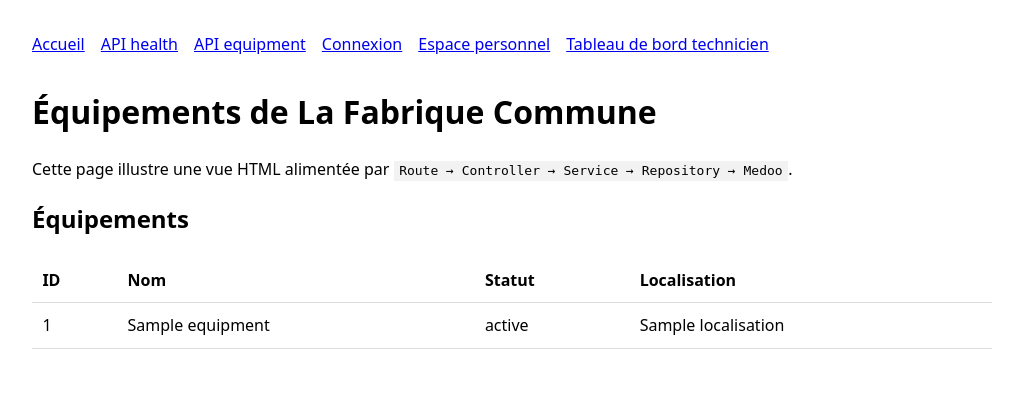
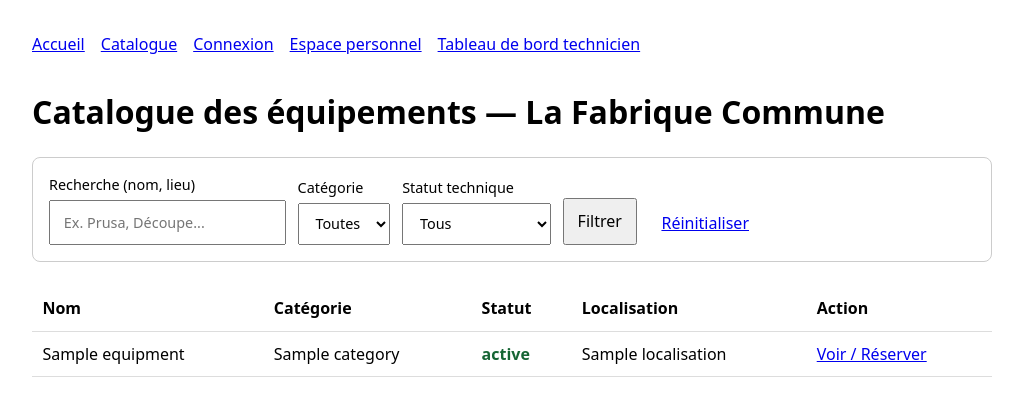
Before and after one commit to matthieu-debaisieux/Repairlab, a PHP site: template files/backend/templates/home.php in a window 1280 px wide. Shown: the top 416 px of the page, without its empty margins (128-1151 px from the left). Run offline with PHP 8.4, Linux system fonts and the light colour scheme; the template is opened without the code that fills it: most values are stand-ins (such as "Sample title", 1, 10 or a date in 2020); data that the repository does not hold is empty.

Commit message:
Filtrer le catalogue et sécuriser les réservations | tâche vitrine et le catalogue
Ajoute les catégories au catalogue, améliore l’affichage et permet de filtrer les équipements par recherche, catégorie et statut. Les réservations via le formulaire HTML vérifient désormais le jeton CSRF.

```diff
--- a/files/backend/src/Controller/EquipmentController.php
+++ b/files/backend/src/Controller/EquipmentController.php
@@ -38,9 +38,13 @@ final class EquipmentController
 
         $flashError = $this->session->pullFlash('error');
         $flashSuccess = $this->session->pullFlash('success');
+        $categories = $this->service->categories();
+
+        $statusCode = $error !== null ? 422 : 200;
 
         return $this->renderer->render($response, 'home', [
             'equipment' => $equipment,
+            'categories' => $categories,
             'filters' => [
                 'q' => is_string($filters['q'] ?? null) ? trim($filters['q']) : '',
                 'category' => is_string($filters['category'] ?? null) ? trim($filters['category']) : '',
@@ -49,7 +53,7 @@ final class EquipmentController
             'error' => $error,
             'flashError' => $flashError,
             'flashSuccess' => $flashSuccess,
-        ], $error !== null ? 422 : 200);
+        ], $statusCode);
     }
 
     public function apiIndex(
--- a/files/backend/templates/home.php
+++ b/files/backend/templates/home.php
@@ -1,54 +1,58 @@
 <?php
-/** @var array $equipment */
+/** @var array<int, array<string, mixed>> $equipment */
+/** @var array{q?: string, category?: string, status?: string} $filters */
+/** @var array<int, array<string, mixed>> $categories */
 /** @var ?string $error */
+/** @var ?string $flashError */
+/** @var ?string $flashSuccess */
+
+$filters = $filters ?? ['q' => '', 'category' => '', 'status' => ''];
+$categories = $categories ?? [];
+$error = $error ?? null;
+$flashError = $flashError ?? null;
+$flashSuccess = $flashSuccess ?? null;
+$qValue = (string) ($filters['q'] ?? '');
+$categoryValue = (string) ($filters['category'] ?? '');
+$statusValue = (string) ($filters['status'] ?? '');
 ?>
+
+
 <!doctype html>
 <html lang="fr">
 <head>
     <meta charset="utf-8">
     <meta name="viewport" content="width=device-width, initial-scale=1">
-    <title>Starter Slim + Medoo</title>
+    <title>Catalogue — La Fabrique Commune</title>
     <style>
         body { font-family: system-ui, sans-serif; max-width: 960px; margin: 2rem auto; padding: 0 1rem; line-height: 1.5; }
-        nav { display: flex; gap: 1rem; margin-bottom: 2rem; }
-        form { display: grid; gap: .75rem; max-width: 420px; padding: 1rem; border: 1px solid #ccc; border-radius: .5rem; }
-        input, select, button { padding: .65rem; font: inherit; }
+        nav { display: flex; flex-wrap: wrap; gap: 1rem; margin-bottom: 2rem; }
+        form.filters { display: flex; flex-wrap: wrap; gap: .75rem; align-items: end; padding: 1rem; border: 1px solid #ccc; border-radius: .5rem; margin-bottom: 1.5rem; }
+        form.filters label { display: flex; flex-direction: column; gap: .25rem; font-size: .9rem; }
+        input, select, button, a.btn { padding: .6rem .8rem; font: inherit; }
         table { width: 100%; border-collapse: collapse; margin-top: 1rem; }
         th, td { border-bottom: 1px solid #ddd; padding: .65rem; text-align: left; }
-        .error { padding: .75rem; border: 1px solid currentColor; }
-        code { background: #f2f2f2; padding: .15rem .35rem; }
+        .error { padding: .75rem; border: 1px solid #b91c1c; color: #991b1b; background: #fef2f2; border-radius: .375rem; }
+        .success { padding: .75rem; border: 1px solid #15803d; color: #166534; background: #f0fdf4; border-radius: .375rem; }
+        .badge-hs { color: #991b1b; font-weight: 600; }
+        .badge-ok { color: #166534; font-weight: 600; }
     </style>
 </head>
 <body>
 <nav>
     <a href="/">Accueil</a>
-    <a href="/api/health">API health</a>
-    <a href="/api/equipment">API equipment</a>
+    <a href="/equipements">Catalogue</a>
     <a href="/login">Connexion</a>
     <a href="/mon-espace">Espace personnel</a>
     <a href="/technicien">Tableau de bord technicien</a>
 </nav>
 
-<h1>Équipements de La Fabrique Commune</h1>
+<h1>Catalogue des équipements — La Fabrique Commune</h1>
 
-<p>
-    Cette page illustre une vue HTML alimentée par
-    <code>Route → Controller → Service → Repository → Medoo</code>.
-</p>
 <?php if ($error !== null): ?>
     <p class="error" role="alert">
         <?= htmlspecialchars($error, ENT_QUOTES | ENT_SUBSTITUTE, 'UTF-8') ?>
     </p>
 <?php endif; ?>
-
-<?php
-/** @var array $equipment */
-/** @var ?string $error */
-/** @var ?string $flashError */
-/** @var ?string $flashSuccess */
-$flashError = $flashError ?? null;
-$flashSuccess = $flashSuccess ?? null;
-?>
 
 <?php if (!empty($flashError)): ?>
     <p class="error" role="alert">
@@ -62,20 +66,76 @@ $flashSuccess = $flashSuccess ?? null;
     </p>
 <?php endif; ?>
 
-<h2>Équipements</h2>
+<form class="filters" method="get" action="/equipements">
+    <label>
+        Recherche (nom, lieu)
+        <input type="search" name="q" value="<?= htmlspecialchars($qValue, ENT_QUOTES | ENT_SUBSTITUTE, 'UTF-8') ?>" placeholder="Ex. Prusa, Découpe...">
+    </label>
 
+    <label>
+        Catégorie
+        <select name="category">
+            <option value="">Toutes</option>
+            <?php foreach ($categories as $cat): ?>
+                <?php
+                $catId = (string) ($cat['id_categorie'] ?? $cat['id'] ?? '');
+                $catLabel = (string) ($cat['libelle'] ?? $cat['name'] ?? '');
+                ?>
+                <option value="<?= htmlspecialchars($catId, ENT_QUOTES | ENT_SUBSTITUTE, 'UTF-8') ?>"
+                    <?= $categoryValue === $catId ? 'selected' : '' ?>>
+                    <?= htmlspecialchars($catLabel, ENT_QUOTES | ENT_SUBSTITUTE, 'UTF-8') ?>
+                </option>
+            <?php endforeach; ?>
+        </select>
+    </label>
+
+    <label>
+        Statut technique
+        <select name="status">
+            <option value="">Tous</option>
+            <option value="EN_SERVICE" <?= $statusValue === 'EN_SERVICE' ? 'selected' : '' ?>>EN_SERVICE</option>
+            <option value="HORS_SERVICE" <?= $statusValue === 'HORS_SERVICE' ? 'selected' : '' ?>>HORS_SERVICE</option>
+        </select>
+    </label>
+
+    <button type="submit">Filtrer</button>
+    <a class="btn" href="/equipements">Réinitialiser</a>
+</form>
+
+<?php if (empty($equipment)): ?>
+    <p>Aucun équipement ne correspond aux critères sélectionnés.</p>
+<?php else: ?>
     <table>
-    <thead><tr><th>ID</th><th>Nom</th><th>Statut</th><th>Localisation</th></tr></thead>
+        <thead>
+        <tr>
+            <th>Nom</th>
+            <th>Catégorie</th>
+            <th>Statut</th>
+            <th>Localisation</th>
+            <th>Action</th>
+        </tr>
+        </thead>
         <tbody>
         <?php foreach ($equipment as $item): ?>
+            <?php
+            $id = (int) $item['id'];
+            $equipmentStatus = (string) ($item['status'] ?? '');
+            $isHs = strtoupper($equipmentStatus) === 'HORS_SERVICE';
+            ?>
             <tr>
-            <td><?= (int) $item['id'] ?></td>
-            <td><?= htmlspecialchars((string) $item['name'], ENT_QUOTES | ENT_SUBSTITUTE, 'UTF-8') ?></td>
-            <td><?= htmlspecialchars((string) $item['status'], ENT_QUOTES | ENT_SUBSTITUTE, 'UTF-8') ?></td>
-            <td><?= htmlspecialchars((string) $item['localisation'], ENT_QUOTES | ENT_SUBSTITUTE, 'UTF-8') ?></td>
+                <td><?= htmlspecialchars((string) ($item['name'] ?? ''), ENT_QUOTES | ENT_SUBSTITUTE, 'UTF-8') ?></td>
+                <td><?= htmlspecialchars((string) ($item['category'] ?? '—'), ENT_QUOTES | ENT_SUBSTITUTE, 'UTF-8') ?></td>
+                <td>
+                    <span class="<?= $isHs ? 'badge-hs' : 'badge-ok' ?>">
+                        <?= htmlspecialchars($equipmentStatus, ENT_QUOTES | ENT_SUBSTITUTE, 'UTF-8') ?>
+                    </span>
+                </td>
+                <td><?= htmlspecialchars((string) ($item['localisation'] ?? ''), ENT_QUOTES | ENT_SUBSTITUTE, 'UTF-8') ?></td>
+                <td><a href="/equipements/<?= $id ?>">Voir / Réserver</a></td>
             </tr>
         <?php endforeach; ?>
         </tbody>
     </table>
+<?php endif; ?>
 </body>
 </html>
```
Also changed, not shown: files/backend/src/Controller/ReservationController.php (+7 -0 lines), files/backend/src/Repository/EquipmentRepository.php (+15 -0 lines), files/backend/src/Service/EquipmentService.php (+8 -0 lines). Lines whose indentation alone changed are shown as unchanged.
